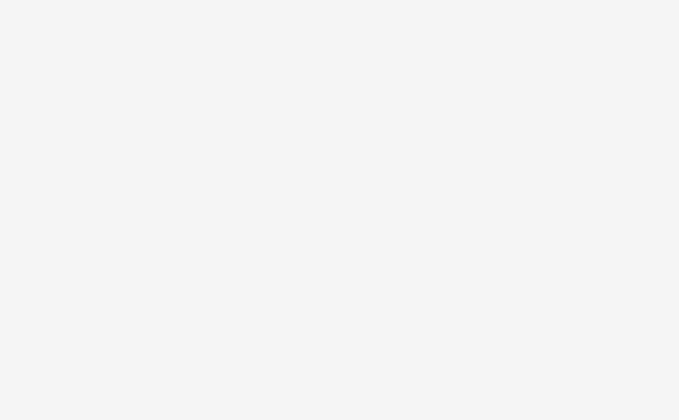
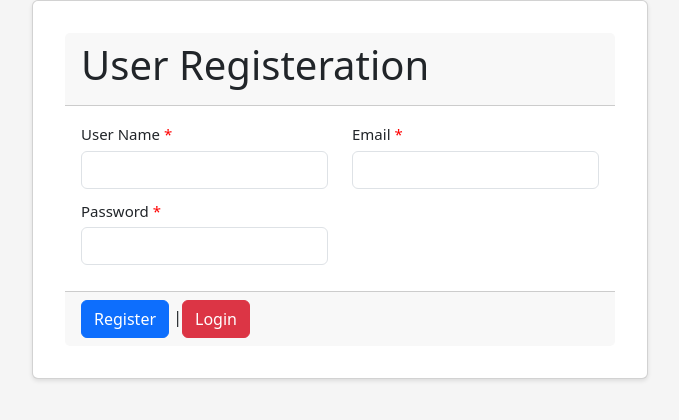
Before and after one commit to SrikarHasthi/Taskify, a React (Create React App) app: page /register in a window 1280 px wide. Before the commit this address had no page. Shown: the top 420 px of the page, without its empty margins (300-979 px from the left). Built offline with nearby package versions, Linux system fonts and the light colour scheme.

Commit message:
basic auth with register working

```diff
--- a/src/App.tsx
+++ b/src/App.tsx
@@ -1,9 +1,10 @@
-import React, { ReactNode } from 'react';
+import React, { ReactNode, useEffect } from 'react';
 import './App.css';
 import Home from './Home';
 import Login from './components/Login/Login';
 import { BrowserRouter, Routes, Route, Navigate } from 'react-router-dom';
 import AuthProvider, { useAuth } from './AuthContext';
+import Register from './components/Login/Register';
 
 interface Props {
   children?: ReactNode
@@ -12,25 +13,34 @@ interface Props {
 
 const App: React.FC = () => {
 
-const AuthenticatedRoute = ({children}: Props) => {
-  const authContext = useAuth()
+  const AuthenticatedRoute = ({ children }: Props) => {
+    const authContext = useAuth()
 
-  if(authContext.isAuthenticated)
+    // useEffect(() => {
+    //   const sessionData = sessionStorage.getItem('isAuthenticated');
+    //   const bool = sessionData === 'true' ? true : false;
+    //   authContext.setIsAuthenticated(bool);
+    // }, [authContext]);
+
+    if (authContext.isAuthenticated)
       return children
+    else
+      return <Navigate to="/login" />
 
-  return <Navigate to="/login" />
-}
+
+  }
   return (
     <div className="App">
       <AuthProvider>
         <BrowserRouter>
           <Routes>
-          <Route path='/' element={<Navigate to="/login" />}></Route>
-            <Route path='/login' element= {<Login/>}></Route>
-            <Route path='/home' element= {
+            <Route path='/' element={<Navigate to="/login" />}></Route>
+            <Route path='/login' element={<Login />}></Route>
+            <Route path='/register' element={<Register />}></Route>
+            <Route path='/home' element={
               <AuthenticatedRoute>
-                <Home/>
-            </AuthenticatedRoute>
+                <Home />
+              </AuthenticatedRoute>
             }></Route>
           </Routes>
         </BrowserRouter>
--- a/src/AuthContext.tsx
+++ b/src/AuthContext.tsx
@@ -1,9 +1,10 @@
-import { ReactNode, createContext, useContext, useState } from "react";
+import { Dispatch, ReactNode, SetStateAction, createContext, useContext, useState } from "react";
 import { apiClient, executeBasicAuthentication, executeJwtAuthentication, getUserDetails } from "./api/apis";
 import { UserData } from "./Interfaces";
 
 interface AuthContextType {
     isAuthenticated: boolean;
+    setIsAuthenticated: Dispatch<SetStateAction<boolean>>;
     // login: (username: string, password: string) => Promise<boolean>; // Adjusted return type to Promise<boolean>
     login: (username: string, password: string) => Promise<boolean>; // Adjusted return type to Promise<boolean>
     logout: () => void;
@@ -20,6 +21,7 @@ interface AuthContextType {
 
 export const AuthContext = createContext<AuthContextType>({
     isAuthenticated: false,
+    setIsAuthenticated: () => {},
     login: () => Promise.resolve(false), // Adjusted to return a Promise
     logout: () => { },
     token: null, // Adjusted to null instead of an empty string
@@ -35,7 +37,7 @@ interface Props {
 export default function AuthProvider({ children }: Props) {
 
     //3: Put some state in the context
-    const [isAuthenticated, setAuthenticated] = useState<boolean>(false)
+    const [isAuthenticated, setIsAuthenticated] = useState<boolean>(false)
     const [userData, setUserData] = useState<UserData>({ userId: 0, email: '', password: '', todoHistory: [] });
     const [token, setToken] = useState<string | null>(null) //check if i need this
 
@@ -46,11 +48,11 @@ export default function AuthProvider({ children }: Props) {
     //             setUserData(res.data);
 
     //             if (username === 'srikar' && password === 'dummy') {
-    //                 setAuthenticated(true);
+    //                 setIsAuthenticated(true);
     //                 return true;
     //             }
     //             else {
-    //                 setAuthenticated(false)
+    //                 setIsAuthenticated(false)
     //                 return false
     //             }
 
@@ -64,14 +66,12 @@ export default function AuthProvider({ children }: Props) {
         const baToken = 'Basic ' + window.btoa(username + ":" + password)
 
         let data = await executeBasicAuthentication(baToken).then(async (res) => {
-            console.log(res);
 
             if (res && res.status === 200) {
-                setAuthenticated(true)
+                setIsAuthenticated(true)
+                // sessionStorage.setItem('isAuthenticated', 'true')
                 setToken(baToken) //check if i need this
                 apiClient.interceptors.request.use((config) => {
-                    console.log("dfsdd");
-
                     config.headers.Authorization = baToken
                     return config
                 })
@@ -85,12 +85,11 @@ export default function AuthProvider({ children }: Props) {
             }
             else {
                 console.log("wrong username or password");
-
-                logout()
-                return false
+                return false;
             }
+            return true;
         })
-        return true;
+        return data;
     }
 
     // const login = async (username: string, password: string): Promise<boolean> => {
@@ -100,7 +99,7 @@ export default function AuthProvider({ children }: Props) {
 
     //         if (res && res.status === 200) {
     //             const jwtToken = 'Basic ' + res.data.token
-    //             setAuthenticated(true)
+    //             setIsAuthenticated(true)
     //             setToken(jwtToken)
     //             apiClient.interceptors.request.use((config) => {
     //                 console.log("dfsdd");
@@ -130,12 +129,12 @@ export default function AuthProvider({ children }: Props) {
 
 
     const logout = () => {
-        setAuthenticated(false)
+        setIsAuthenticated(false)
         setToken(null)
     }
 
     return (
-        <AuthContext.Provider value={{ isAuthenticated, login, logout, token, userData }}>
+        <AuthContext.Provider value={{ isAuthenticated, setIsAuthenticated, login, logout, token, userData }}>
             {children}
         </AuthContext.Provider>
     )
--- a/src/Home.tsx
+++ b/src/Home.tsx
@@ -34,7 +34,6 @@ const Home: React.FC = () => {
         retrieveTodayTodohistory(userDetails.userId).then((res) => {
             if (res && res.data) {
                 dispatch(setTaskData(res.data.todos))
-                console.log("today", res.data);
             }
         })
     }, [])
--- a/src/Interfaces.ts
+++ b/src/Interfaces.ts
@@ -15,6 +15,12 @@ export interface UserData {
   email: string,
   password: string,
   todoHistory: allTasksHistory[],
+}
+
+export interface RegisterUserData {
+  name: string,
+  email: string,
+  password: string,
 }
 
 export interface PayloadTaskData {
--- a/src/api/apis.ts
+++ b/src/api/apis.ts
@@ -1,5 +1,5 @@
 import axios from "axios";
-import { PayloadTaskData, TaskData } from "../Interfaces";
+import { PayloadTaskData, RegisterUserData, TaskData } from "../Interfaces";
 
 export const apiClient = axios.create({
   baseURL: "http://localhost:8080",
@@ -12,6 +12,18 @@ export const apiClient = axios.create({
 export const getUserDetails = () => {
   let data = apiClient
     .get("/user-details")
+    .then((res) => {
+      return res;
+    })
+    .catch((err) => {
+      console.log(err);
+    });
+  return data;
+};
+
+export const registerUser = (payload: RegisterUserData) => {
+  let data = apiClient
+    .post("/register",payload)
     .then((res) => {
       return res;
     })
--- a/src/components/AddTaskPopup/AddTaskPopup.tsx
+++ b/src/components/AddTaskPopup/AddTaskPopup.tsx
@@ -59,7 +59,6 @@ const AddTaskPopup = ({ setAddTaskPopup, taskData }: Props) => {
             updateTodos(taskData[0].id, userDetails.userId, updatedTask).then((res) => {
                 if (res && res.data) {
                     updatedTask = res.data;
-                    console.log("updated", res.data);
                 }
             })
             const updatedTaskData = allTaskData.map((e) => {
@@ -82,7 +81,6 @@ const AddTaskPopup = ({ setAddTaskPopup, taskData }: Props) => {
             };
             createTodo(task, userDetails.userId).then((res) => {
                 if (res && res.data) {
-                    console.log(res.data);
                     const newtask: TaskData = { ...task, id: res.data.id };
                     dispatch(setTaskData([...allTaskData, newtask]))
 
@@ -96,7 +94,7 @@ const AddTaskPopup = ({ setAddTaskPopup, taskData }: Props) => {
 
         deleteTodo(id).then((res) => {
             if (res && res.data) {
-                console.log(res.data);
+
             }
         })
         const updatedTaskData = allTaskData.filter((e) => {
--- a/src/components/Login/Login.tsx
+++ b/src/components/Login/Login.tsx
@@ -1,4 +1,4 @@
-import { useEffect, useState } from "react";
+import { KeyboardEvent, useEffect, useState } from "react";
 import { Link, Navigate, useNavigate } from "react-router-dom";
 import { ToastContainer, toast } from "react-toastify";
 import "./Login.scss"
@@ -32,87 +32,20 @@ import { useAuth } from "../../AuthContext";
 
 
 const Login = () => {
-    const [username, setUsername] = useState('');
+    const [email, setEmail] = useState('has@gmail.com');
     const [password, setPassword] = useState('');
     const authContext = useAuth();
 
     const usenavigate = useNavigate();
-    // const provider = new GoogleAuthProvider();
-    // const auth = getAuth();
 
-    // const logg = ()=>{
-    //     signInWithPopup(auth, provider).then((result) => {
-
-    //         // This gives you a Google Access Token. You can use it to access the Google API.
-    //         const credential = GoogleAuthProvider.credentialFromResult(result);
-    //         const token = credential.accessToken;
-    //         // The signed-in user info.
-    //         const user = result.user;
-    //         console.log("aaaa",user);
-    //         fetch("http://localhost:8000/user/").then((res) => {
-    //             return res.json();
-    //         }).then((resp) => {
-    //             console.log(resp)
-    //             const userPresent = resp.filter((e)=>{
-    //                     return e.username == user.displayName;
-    //             }).length>0;
-    //                 if (userPresent) {
-    //                     toast.success('Success');
-    //                     sessionStorage.setItem('username',resp.username);
-    //                     sessionStorage.setItem('userrole',resp.role);
-    //                     usenavigate('/')
-    //                 }else{
-    //                     let regobj =
-    //                     {
-    //                         "id": user.displayName,
-    //                         "name": user.displayName,
-    //                         "password": "",
-    //                         "email": user.email,
-    //                         "phone": user.phoneNumber,
-    //                         "country": "",
-    //                         "address": "",
-    //                         "gender": "",
-    //                         "role": "candidate"
-    //                       };
-    //                     //console.log(regobj);
-    //                     fetch("http://localhost:8000/user", {
-    //                         method: "POST",
-    //                         headers: { 'content-type': 'application/json' },
-    //                         body: JSON.stringify(regobj)
-    //                     }).then((res) => {
-    //                         toast.success('Success');
-    //                         sessionStorage.setItem('username',user.displayName);
-    //                         sessionStorage.setItem('userrole',"candidate");
-    //                         usenavigate('/')
-    //                     }).catch((err) => {
-    //                         toast.error('Failed :' + err.message);
-    //                     });
-    //                 }
-    //         }).catch((err) => {
-    //             toast.error('Login Failed due to :' + err.message);
-    //         });
-    //         // IdP data available using getAdditionalUserInfo(result)
-    //         // ...
-    //       }).catch((error) => {
-    //         // Handle Errors here.
-    //         const errorCode = error.code;
-    //         const errorMessage = error.message;
-    //         // The email of the user's account used.
-    //         const email = error.customData.email;
-    //         // The AuthCredential type that was used.
-    //         const credential = GoogleAuthProvider.credentialFromError(error);
-    //         // ...
-    //       });
-    // }
-    //     useEffect(()=>{
-    // sessionStorage.clear();
-    //     },[]);
-
+    useEffect(()=>{
+        localStorage.clear();
+    },[])
     const validate = () => {
         let result = true;
-        if (username === '' || username === null) {
+        if (email === '' || email === null) {
             result = false;
-            toast.warning('Please Enter Username');
+            toast.warning('Please Enter Email');
         }
         if (password === '' || password === null) {
             result = false;
@@ -121,23 +54,33 @@ const Login = () => {
         return result;
     }
 
-    const ProceedLogin = async () => {
+    const proceedLogin = async () => {
         // e.preventDefault();
         // retrieveTodos().then((res)=>{
         //     if(res && res.data)
         //     console.log(res.data);
         // })
-        if (validate() && await authContext.login(username, password)) {
-            toast.success('Success');
-            usenavigate("/home")
+        if (validate()) {
+            if (await authContext.login(email, password)) {
+                toast.success('Success');
+                usenavigate("/home")
+            }
+            else {
+                toast.error('Wrong Email or Password');
+            }
         }
         else {
             console.log("failed");
-
         }
     }
 
-    // const ProceedLoginusingAPI = () => {
+    function handleKeyDown(e: KeyboardEvent<HTMLDivElement>) {
+        if (e.key === 'Enter') {
+            proceedLogin();
+        }
+    }
+
+    // const proceedLoginusingAPI = () => {
     //     e.preventDefault();
     //     if (validate()) {
     //         ///implentation
@@ -188,16 +131,16 @@ const Login = () => {
                         </div>
                         <div className="card-body">
                             <div className="form-group">
-                                <label>User Name <span className="errmsg">*</span></label>
-                                <input value={username} onChange={e => setUsername(e.target.value)} className="form-control"></input>
+                                <label>Email <span className="errmsg">*</span></label>
+                                <input value={email} onChange={e => setEmail(e.target.value)} onKeyDown={(e) => { handleKeyDown(e) }} className="form-control"></input>
                             </div>
                             <div className="form-group">
                                 <label>Password <span className="errmsg">*</span></label>
-                                <input type="password" value={password} onChange={e => setPassword(e.target.value)} className="form-control"></input>
+                                <input type="password" value={password} onChange={e => setPassword(e.target.value)} onKeyDown={(e) => { handleKeyDown(e) }} className="form-control"></input>
                             </div>
                         </div>
                         <div className="card-footer">
-                            <div onClick={ProceedLogin} className="btn btn-primary" style={{ marginRight: '15px' }}>Login</div>
+                            <div onClick={proceedLogin} className="btn btn-primary" style={{ marginRight: '15px' }}>Login</div>
                             <Link className="btn btn-success" to={'/register'}>New User</Link>
                             {/* <div style={{ marginLeft: '15%' }}> or </div>
                             <div onClick={logg} >
--- a/src/components/Login/Register.tsx
+++ b/src/components/Login/Register.tsx
@@ -1,32 +1,21 @@
 import { FormEvent, useState } from "react";
 import { Link, useNavigate } from "react-router-dom";
-import { toast } from "react-toastify";
+import { ToastContainer, toast } from 'react-toastify';
+import 'react-toastify/dist/ReactToastify.css';
+import { registerUser } from "../../api/apis";
+import { RegisterUserData } from "../../Interfaces";
 
 const Register = () => {
 
-    const [id, idchange] = useState("");
-    const [role, changeRoleType] = useState("");
-    const [name, namechange] = useState("");
-    const [password, passwordchange] = useState("");
-    const [email, emailchange] = useState("");
-    const [phone, phonechange] = useState("");
-    const [country, countrychange] = useState("canada");
-    const [address, addresschange] = useState("");
-    const [gender, genderchange] = useState("male");
+    const [name, setName] = useState("");
+    const [password, setPassword] = useState("");
+    const [email, setEmail] = useState("");
 
     const navigate = useNavigate();
 
     const IsValidate = () => {
         let isproceed = true;
         let errormessage = 'Please enter the value in ';
-        if (role === null || role === '') {
-            isproceed = false;
-            errormessage += ' Role';
-        }
-        if (id === null || id === '') {
-            isproceed = false;
-            errormessage += ' Username';
-        }
         if (name === null || name === '') {
             isproceed = false;
             errormessage += ' Fullname';
@@ -40,12 +29,12 @@ const Register = () => {
             errormessage += ' Email';
         }
 
-        if(!isproceed){
+        if (!isproceed) {
             toast.warning(errormessage)
-        }else{
-            if(/^[a-zA-Z0-9]+@[a-zA-Z0-9]+\.[A-Za-z]+$/.test(email)){
+        } else {
+            if (/^[a-zA-Z0-9]+@[a-zA-Z0-9]+\.[A-Za-z]+$/.test(email)) {
 
-            }else{
+            } else {
                 isproceed = false;
                 toast.warning('Please enter the valid email')
             }
@@ -55,26 +44,24 @@ const Register = () => {
 
 
     const handlesubmit = (e: FormEvent<HTMLFormElement>) => {
-            e.preventDefault();
-            let regobj = { id, name, password, email, phone, country, address, gender, role };
-            if (IsValidate()) {
-            //console.log(regobj);
-            fetch("http://localhost:8000/user", {
-                method: "POST",
-                headers: { 'content-type': 'application/json' },
-                body: JSON.stringify(regobj)
-            }).then((res) => {
-                toast.success('Registered successfully.')
-                navigate('/login');
+        e.preventDefault();
+        if (IsValidate()) {
+            const payload: RegisterUserData = { name, password, email }
+            registerUser(payload).then((res) => {
+                console.log(res && res.data);
+                toast.success('Registered successfully. Redirecting To Login..')
+                setTimeout(() => {
+                    navigate('/login')
+                }, 3000)
             }).catch((err) => {
                 toast.error('Failed :' + err.message);
-            });
+            })
         }
     }
     return (
         <div>
             <div className="offset-lg-3 col-lg-6">
-                <form className="container" onSubmit={e => handlesubmit(e)}>
+                <form className="container" onSubmit={(e) => { handlesubmit(e) }}>
                     <div className="card">
                         <div className="card-header">
                             <h1>User Registeration</h1>
@@ -82,85 +69,38 @@ const Register = () => {
                         <div className="card-body">
 
                             <div className="row">
-                            <div className="col-lg-12">
+                                <div className="col-lg-6">
                                     <div className="form-group">
-                                        <label htmlFor="role">Role<span className="errmsg">*</span></label>
-                                            <select name="role" id="role" onChange={e => changeRoleType(e.target.value)} className="form-control-dropdown form-control">
-                                            <option value="">Select..</option>
-                                            <option value="employer">Employer</option>
-                                            <option value="candidate">Candidate</option>
-                                            </select>
+                                        <label>User Name <span className="errmsg">*</span></label>
+                                        <input value={name} onChange={e => setName(e.target.value)} className="form-control"></input>
                                     </div>
                                 </div>
                                 <div className="col-lg-6">
                                     <div className="form-group">
-                                        <label>User Name <span className="errmsg">*</span></label>
-                                        <input value={id} onChange={e => idchange(e.target.value)} className="form-control"></input>
+                                        <label>Email <span className="errmsg">*</span></label>
+                                        <input value={email} onChange={e => setEmail(e.target.value)} className="form-control"></input>
                                     </div>
                                 </div>
                                 <div className="col-lg-6">
                                     <div className="form-group">
                                         <label>Password <span className="errmsg">*</span></label>
-                                        <input value={password} onChange={e => passwordchange(e.target.value)} type="password" className="form-control"></input>
+                                        <input value={password} onChange={e => setPassword(e.target.value)} type="password" className="form-control"></input>
                                     </div>
                                 </div>
-                                <div className="col-lg-6">
-                                    <div className="form-group">
-                                        <label>Full Name <span className="errmsg">*</span></label>
-                                        <input value={name} onChange={e => namechange(e.target.value)} className="form-control"></input>
-                                    </div>
-                                </div>
-                                <div className="col-lg-6">
-                                    <div className="form-group">
-                                        <label>Email <span className="errmsg">*</span></label>
-                                        <input value={email} onChange={e => emailchange(e.target.value)} className="form-control"></input>
-                                    </div>
-                                </div>
-                                <div className="col-lg-6">
-                                    <div className="form-group">
-                                        <label>Phone <span className="errmsg"></span></label>
-                                        <input value={phone} onChange={e => phonechange(e.target.value)} className="form-control"></input>
-                                    </div>
-                                </div>
-                                <div className="col-lg-6">
-                                    <div className="form-group">
-                                        <label>Country <span className="errmsg">*</span></label>
-                                        <select value={country} onChange={e => countrychange(e.target.value)} className="form-control form-control-dropdown">
-                                            <option value="india">India</option>
-                                            <option value="usa">USA</option>
-                                            <option value="canada">Canada</option>
-                                        </select>
-                                    </div>
-                                </div>
-                                <div className="col-lg-12">
-                                    <div className="form-group">
-                                        <label>Address</label>
-                                        <textarea value={address} onChange={e => addresschange(e.target.value)} className="form-control"></textarea>
-                                    </div>
-                                </div>
-                                <div className="col-lg-6">
-                                    <div className="form-group">
-                                        <label>Gender</label>
-                                        <br></br>
-                                        <input type="radio" checked={gender === 'male'} onChange={e => genderchange(e.target.value)} name="gender" value="male" className="app-check"></input>
-                                        <label>Male</label>
-                                        <input type="radio" checked={gender === 'female'} onChange={e => genderchange(e.target.value)} name="gender" value="female" className="app-check"></input>
-                                        <label>Female</label>
-                                    </div>
-                                </div>
-
                             </div>
 
                         </div>
                         <div className="card-footer">
                             <button type="submit" className="btn btn-primary">Register</button> |
-                            <Link to={'/login'} className="btn btn-danger">Close</Link>
+                            <Link to={'/login'} className="btn btn-danger">Login</Link>
                         </div>
                     </div>
                 </form>
             </div>
-
-
+            <ToastContainer
+                position="bottom-right"
+                hideProgressBar={true}
+            />
         </div>
     );
 }
--- a/src/components/Sidebar/Sidebar.tsx
+++ b/src/components/Sidebar/Sidebar.tsx
@@ -25,8 +25,6 @@ const Sidebar = ({ allTasksHistory }: Props) => {
 
 
     useEffect(() => {
-        console.log(allTasksHistory, "sdfsdf");
-
         const filteredData = allTasksHistory && allTasksHistory.filter((e) => {
             return e.todos.length > 0;
         });
@@ -45,8 +43,6 @@ const Sidebar = ({ allTasksHistory }: Props) => {
     const handleLoad = () => {
         const tasks = savedTasks();
         dispatch(setTaskData(tasks))
-        console.log(allTasksHistory);
-
     }
 
 
```
